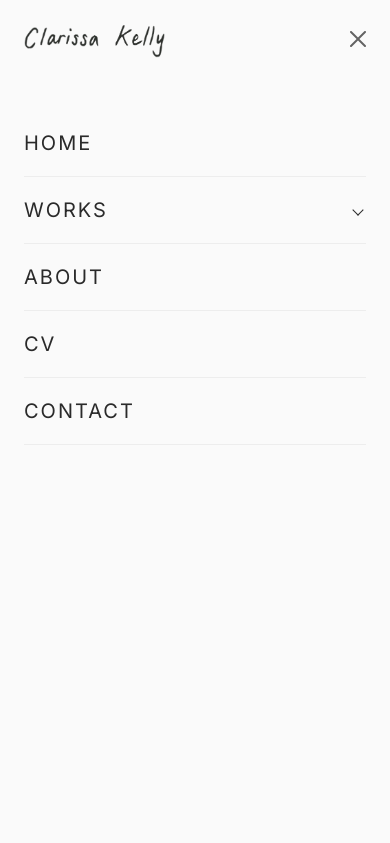
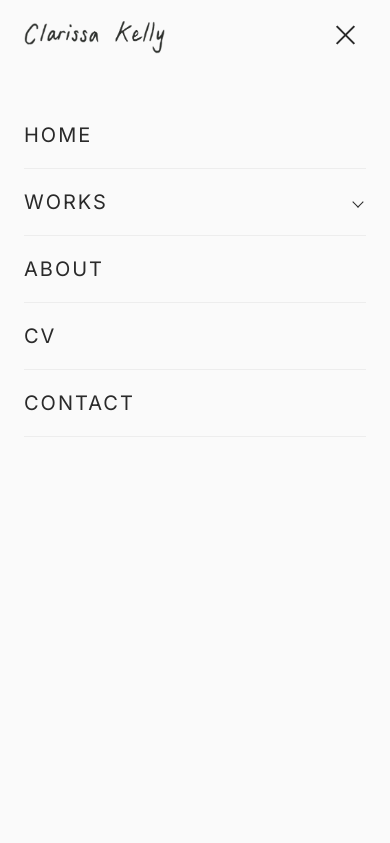
Before and after one commit to ronan-s1/ck-portfolio, a website: page work.html in a window 390 px wide. Both pictures are taken after a click on the button "Toggle navigation". Shown: the top 843 px of the page. Drawn offline with nearby package versions, Linux system fonts and the light colour scheme.

Commit message:
Update contact page layout and enhance CSS styles for exhibition carousel; improve responsiveness and visual consistency across various screen sizes.

```diff
--- a/css/minimal-style.css
+++ b/css/minimal-style.css
@@ -64,6 +64,12 @@
     height: auto;
     max-height: 1.85rem;
     object-fit: contain;
+}
+
+@media (max-width: 767.98px) {
+    .minimal-logo-signature {
+        max-width: min(60vw, 14rem);
+    }
 }
 
 @media (min-width: 768px) {
@@ -295,6 +301,7 @@
 
 .exhibition-header {
     margin-bottom: 1.25rem;
+    padding: 0 3rem; /* match the carousel gutters so text lines up with the photo */
 }
 
 .exhibition-title {
@@ -314,6 +321,11 @@
     margin: 0;
 }
 
+.exhibition-carousel {
+    /* Gutters either side so the arrows sit outside the photo */
+    padding: 0 3rem;
+}
+
 .exhibition-carousel .carousel-inner {
     aspect-ratio: 4 / 3;
     background: #efedea;
@@ -334,15 +346,15 @@
     /* Centre on the photo, not the photo plus the indicator row beneath it */
     top: calc(50% - 1.15rem);
     bottom: auto;
-    width: 44px;
+    width: 2.5rem;
     height: 44px;
-    margin: 0 1rem;
+    margin: 0;
     transform: translateY(-50%);
-    border-radius: 50%;
-    background: color-mix(in srgb, var(--minimal-page-bg, #fafafa) 88%, transparent);
-    box-shadow: 0 2px 10px rgba(0, 0, 0, 0.08);
+    background: none;
+    border: 0;
+    box-shadow: none;
     color: var(--color-text);
-    opacity: 0.85;
+    opacity: 0.7;
     transition: opacity 0.2s ease, color 0.2s ease;
 }
 
@@ -391,9 +403,12 @@
 
     .exhibition-carousel .carousel-control-prev,
     .exhibition-carousel .carousel-control-next {
-        width: 36px;
-        height: 36px;
-        margin: 0 0.5rem;
+        width: 1.75rem;
+    }
+
+    .exhibition-carousel,
+    .exhibition-header {
+        padding: 0 1.75rem;
     }
 }
 
@@ -983,6 +998,79 @@ body.minimal-body .lightbox.opened-by-pointer .lightbox-close:focus-visible {
     opacity: 1;
 }
 
+/* Menu close button is drawn as the hamburger (same size and spot as .navbar-toggler),
+   so as the menu fades in its lines fold into an X, and unfold again on close */
+.offcanvas .offcanvas-header .btn-close {
+    --menu-icon-color: var(--color-text);
+    position: relative;
+    box-sizing: content-box;
+    width: 25px;
+    height: 18px;
+    padding: 0.5rem;
+    margin: 0 0 0 auto;
+    border: 0;
+    border-radius: 0;
+    background: linear-gradient(var(--menu-icon-color), var(--menu-icon-color)) center / 100% 2px no-repeat content-box;
+    opacity: 1;
+    filter: none;
+    transition: background-size 0.3s ease;
+}
+
+.offcanvas .offcanvas-header .btn-close::before,
+.offcanvas .offcanvas-header .btn-close::after {
+    content: "";
+    position: absolute;
+    left: 0.5rem;
+    right: 0.5rem;
+    height: 2px;
+    background-color: var(--menu-icon-color);
+    transition: transform 0.45s cubic-bezier(0.22, 1, 0.36, 1);
+}
+
+.offcanvas .offcanvas-header .btn-close::before {
+    top: 0.5rem;
+}
+
+.offcanvas .offcanvas-header .btn-close::after {
+    bottom: 0.5rem;
+}
+
+.offcanvas.showing .offcanvas-header .btn-close,
+.offcanvas.show:not(.hiding) .offcanvas-header .btn-close {
+    background-size: 0 2px;
+}
+
+.offcanvas.showing .offcanvas-header .btn-close::before,
+.offcanvas.show:not(.hiding) .offcanvas-header .btn-close::before {
+    transform: translateY(8px) rotate(45deg);
+}
+
+.offcanvas.showing .offcanvas-header .btn-close::after,
+.offcanvas.show:not(.hiding) .offcanvas-header .btn-close::after {
+    transform: translateY(-8px) rotate(-45deg);
+}
+
+.offcanvas .offcanvas-header .btn-close:hover {
+    --menu-icon-color: #a42f40;
+}
+
+.offcanvas .offcanvas-header .btn-close:focus {
+    box-shadow: none;
+}
+
+.offcanvas .offcanvas-header .btn-close:focus-visible {
+    outline: 1px solid #a42f40;
+    outline-offset: 2px;
+}
+
+@media (prefers-reduced-motion: reduce) {
+    .offcanvas .offcanvas-header .btn-close,
+    .offcanvas .offcanvas-header .btn-close::before,
+    .offcanvas .offcanvas-header .btn-close::after {
+        transition: none;
+    }
+}
+
 /* =====================================================
    WORK PAGE - Year filter
    ===================================================== */
@@ -1376,6 +1464,10 @@ img[loading="lazy"].loaded {
         max-height: 2.75rem;
     }
 
+    .offcanvas .offcanvas-header {
+        padding: 1.5rem 2rem;
+    }
+
     .minimal-menu {
         gap: 2rem;
     }
@@ -1486,12 +1578,13 @@ img[loading="lazy"].loaded {
         letter-spacing: 0.1em;
     }
 
-    .minimal-logo-signature {
-        max-height: 1.55rem;
-    }
-
+    .minimal-logo-signature,
     .offcanvas-signature-mark {
         max-height: 2.5rem;
+    }
+
+    .offcanvas .offcanvas-header {
+        padding: 1.25rem 1.5rem;
     }
 
     .minimal-menu {
@@ -1633,12 +1726,13 @@ img[loading="lazy"].loaded {
         font-size: 0.8rem;
     }
 
-    .minimal-logo-signature {
-        max-height: 1.4rem;
-    }
-
+    .minimal-logo-signature,
     .offcanvas-signature-mark {
         max-height: 2.35rem;
+    }
+
+    .offcanvas .offcanvas-header {
+        padding: 1rem 1.5rem;
     }
 
     .minimal-menu {
@@ -1747,6 +1841,13 @@ body.loaded {
     }
 }
 
+/* Large phones: nav logo matches the menu's logo (smaller breakpoints set both together) */
+@media (min-width: 641px) and (max-width: 767.98px) {
+    .minimal-logo-signature {
+        max-height: 2.75rem;
+    }
+}
+
 /* Smooth transitions for all interactive elements */
 a, button, .grid-item, .masonry-item {
     transition: all 0.3s cubic-bezier(0.4, 0, 0.2, 1);
--- a/css/style.css
+++ b/css/style.css
@@ -923,7 +923,7 @@ main {
 .lightbox-close:hover,
 .lightbox-prev:hover,
 .lightbox-next:hover {
-    opacity: 0.7;
+    color: #a42f40;
 }
 
 .lightbox-close {
```
Also changed, not shown: contact.html (+3 -3 lines).
